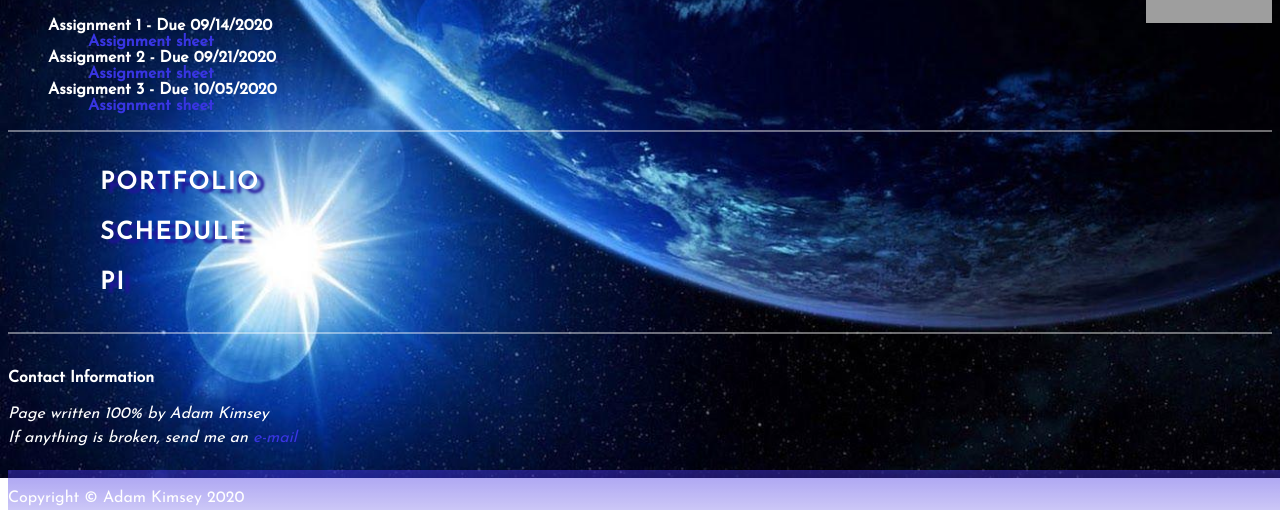
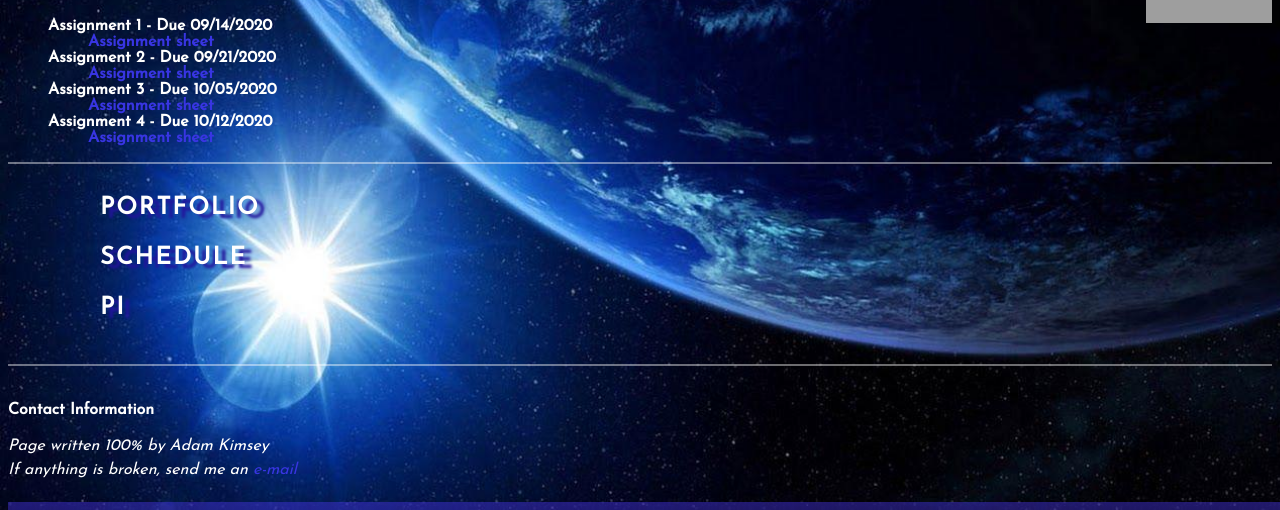
Before and after one commit to AMKimsey2000/csci225, a plain HTML site: page index.html in a window 1280 px wide. Shown: the part 399-909 px from the top of the page. Before the commit the page ends 877 px from the top, so only its background shows below. Drawn offline with Linux system fonts and the light colour scheme; grey boxes are pictures that could not be loaded.

Commit message:
Error fix round 1

```diff
--- a/css/home.css
+++ b/css/home.css
@@ -103,7 +103,7 @@ div.portfolio li, address, footer p {
 div.portfolio, div.schedule, div.pie {
     display: none;
     position: absolute;
-    top: 550px;
+    top: 575px;
     left: 300px;
 }
 h2#port:hover + div, h2#schedule:hover + div, h2#pi:hover + div {
@@ -115,17 +115,17 @@ div.assignment {
 }
 h2#port {
     position: absolute;
-    top: 550px;
+    top: 575px;
     left: 100px;
 }
 h2#schedule {
     position: absolute;
-    top: 600px;
+    top: 625px;
     left: 100px;
 }
 h2#pi {
     position: absolute;
-    top: 650px;
+    top: 675px;
     left: 100px;
 }
 div.contactInfo {
--- a/index.html
+++ b/index.html
@@ -1,6 +1,7 @@
 <!DOCTYPE html>
 <html lang = "en">
     <head>
+        <meta charset = "utf-8">
         <title>CSCI 225 Homepage of Adam K.</title>
         <link href = "css/home.css" rel = "stylesheet">
         <link href="https://fonts.googleapis.com/css2?family=Josefin+Sans:wght@400&display=swap" rel="stylesheet">
@@ -38,6 +39,9 @@
                 </ul></li>
                 <li>Assignment 3 - Due 10/05/2020<ul>
                     <li><a href = "doc/Assignment3.pdf">Assignment sheet</a></li>
+                </ul></li>
+                <li>Assignment 4 - Due 10/12/2020<ul>
+                    <li><a href = "doc/Assignment4.pdf">Assignment sheet</a></li>
                 </ul></li>
             </ol>
         </div>
@@ -92,9 +96,9 @@
                 Page written 100% by Adam Kimsey<br>If anything is broken, send me an <a href = "mailto:amkimsey@usca.edu">e-mail</a>
             </address>
         </div>
+        <footer>
+            <p>Copyright &copy; Adam Kimsey 2020<br>Last updated: 10/05/2020</p>
+            <label>Website completion: <progress id ="bar" value = "33" max = "100"></progress></label>
+        </footer>
     </body>
-    <footer>
-        <p>Copyright &copy; Adam Kimsey 2020<br>Last updated: 10/05/2020</p>
-        <label>Website completion: <progress id ="bar" value = "33" max = "100"></progress></label>
-    </footer>
 </html>
```
Also changed, not shown: doc/ContactMe.html (+1 -0 lines).
